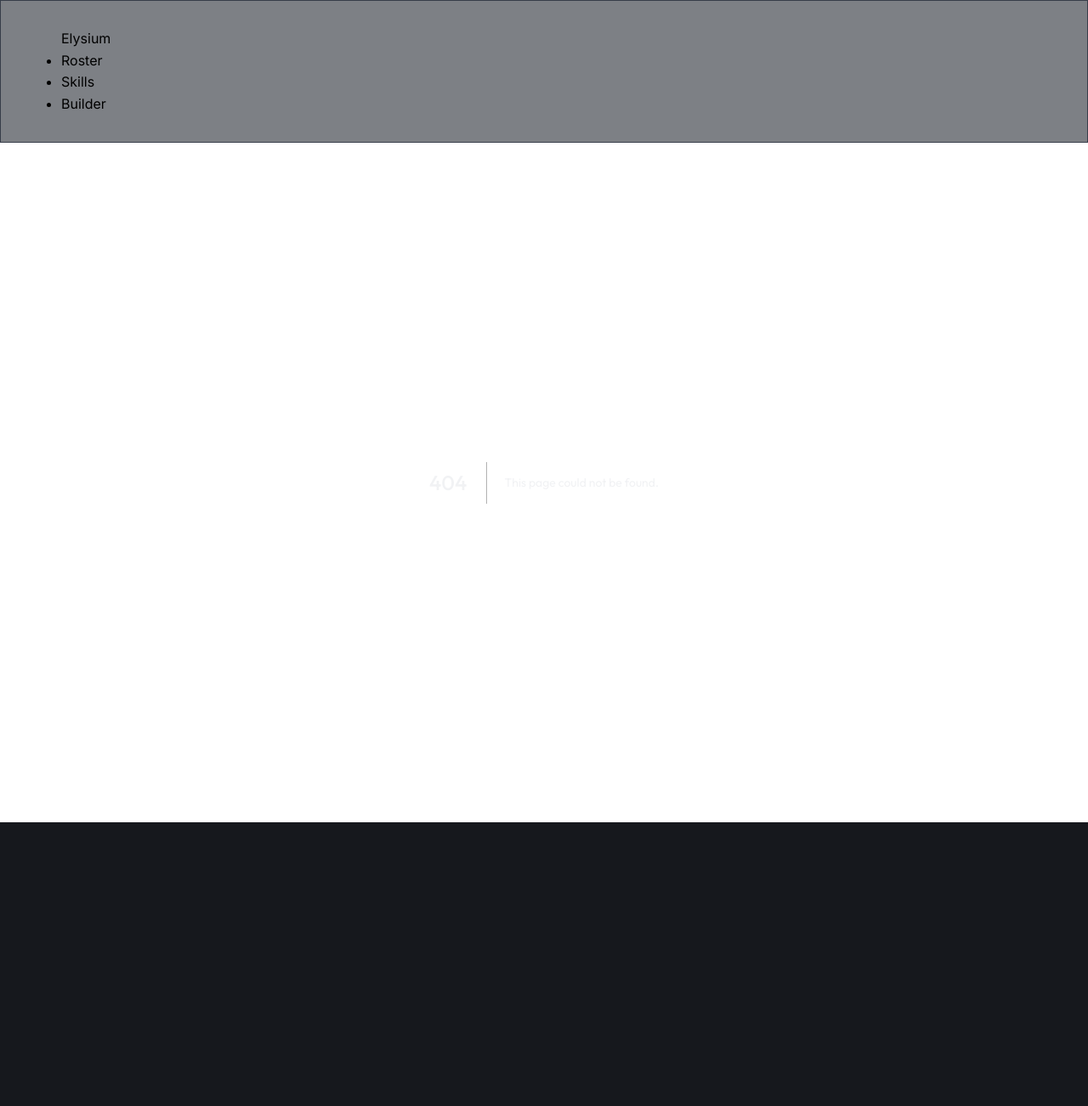
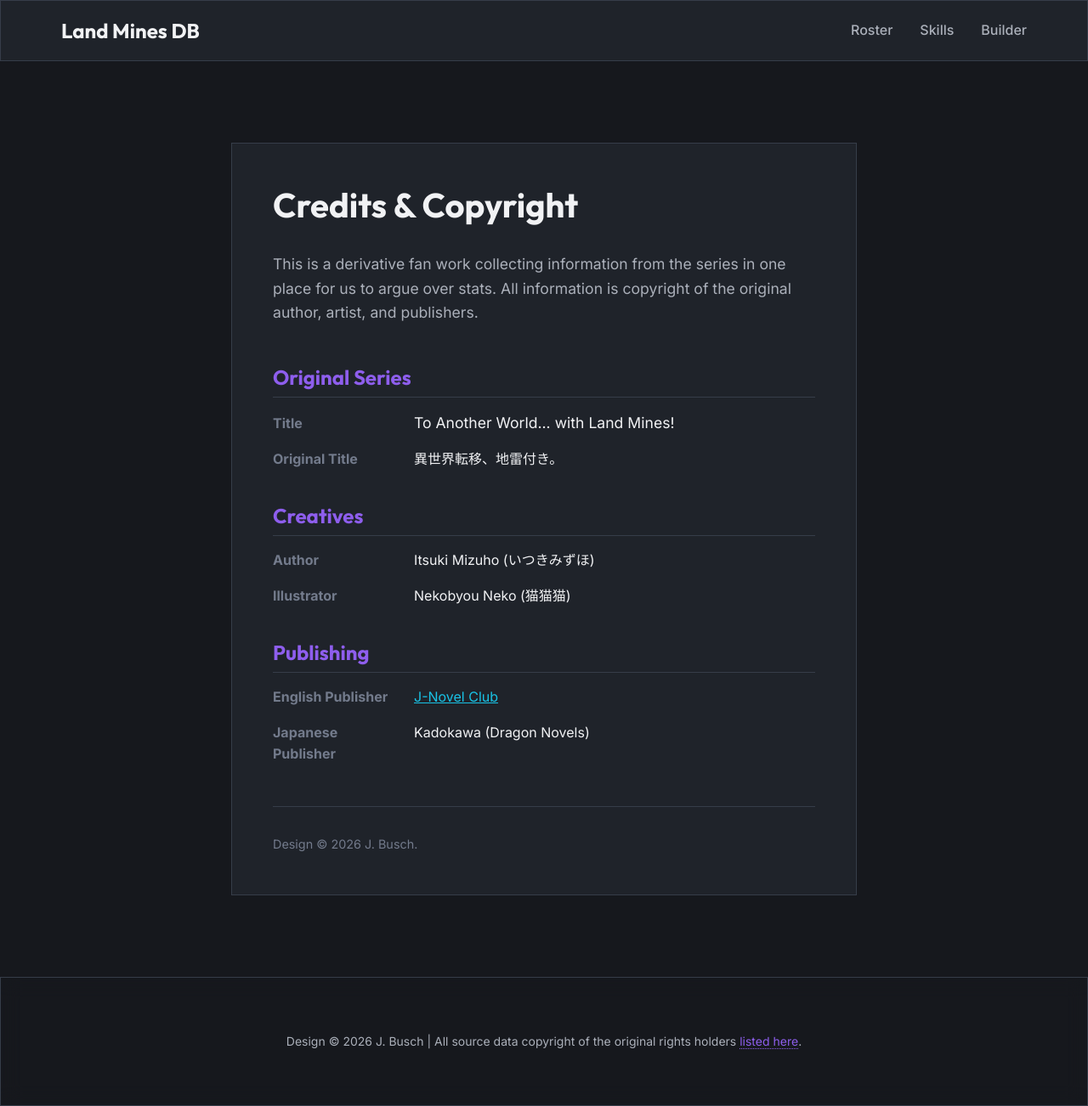
Before and after one commit to sorvani/tanwlm, a Next.js app: page /credits in a window 1280 px wide. Before the commit this address had no page. Shown: the whole page at 85% size. Before the commit the page ends 968 px from the top, so only its background shows below. Built offline with nearby package versions, Linux system fonts and the light colour scheme.

Commit message:
update name add copyright andoriginal ownship

```diff
--- /dev/null
+++ b/src/app/credits/page.tsx
@@ -0,0 +1,65 @@
+import Link from 'next/link';
+
+export default function CreditsPage() {
+    return (
+        <div className="container" style={{ maxWidth: '800px', marginTop: '4rem', marginBottom: '4rem' }}>
+            <div className="glass-panel" style={{ padding: '3rem' }}>
+                <h1 style={{ fontSize: '2.5rem', marginBottom: '2rem', color: 'hsl(var(--text-primary))' }}>Credits & Copyright</h1>
+
+                <div style={{ marginBottom: '3rem' }}>
+                    <p style={{ fontSize: '1.1rem', lineHeight: '1.6', color: 'hsl(var(--text-secondary))', marginBottom: '1rem' }}>
+                        This is a derivative fan work collecting information from the series in one place for us to argue over stats.
+                        All information is copyright of the original author, artist, and publishers.
+                    </p>
+                </div>
+
+                <section style={{ marginBottom: '2.5rem' }}>
+                    <h2 style={{ fontSize: '1.5rem', marginBottom: '1rem', color: 'hsl(var(--accent-primary))', borderBottom: '1px solid hsl(var(--glass-border))', paddingBottom: '0.5rem' }}>
+                        Original Series
+                    </h2>
+                    <div style={{ display: 'grid', gridTemplateColumns: '150px 1fr', gap: '1rem', alignItems: 'baseline' }}>
+                        <span style={{ color: 'hsl(var(--text-muted))', fontWeight: 'bold' }}>Title</span>
+                        <span style={{ fontSize: '1.1rem' }}>To Another World... with Land Mines!</span>
+
+                        <span style={{ color: 'hsl(var(--text-muted))', fontWeight: 'bold' }}>Original Title</span>
+                        <span>異世界転移、地雷付き。</span>
+                    </div>
+                </section>
+
+                <section style={{ marginBottom: '2.5rem' }}>
+                    <h2 style={{ fontSize: '1.5rem', marginBottom: '1rem', color: 'hsl(var(--accent-primary))', borderBottom: '1px solid hsl(var(--glass-border))', paddingBottom: '0.5rem' }}>
+                        Creatives
+                    </h2>
+                    <div style={{ display: 'grid', gridTemplateColumns: '150px 1fr', gap: '1rem', alignItems: 'baseline' }}>
+                        <span style={{ color: 'hsl(var(--text-muted))', fontWeight: 'bold' }}>Author</span>
+                        <span>Itsuki Mizuho (いつきみずほ)</span>
+
+                        <span style={{ color: 'hsl(var(--text-muted))', fontWeight: 'bold' }}>Illustrator</span>
+                        <span>Nekobyou Neko (猫猫猫)</span>
+                    </div>
+                </section>
+
+                <section style={{ marginBottom: '2rem' }}>
+                    <h2 style={{ fontSize: '1.5rem', marginBottom: '1rem', color: 'hsl(var(--accent-primary))', borderBottom: '1px solid hsl(var(--glass-border))', paddingBottom: '0.5rem' }}>
+                        Publishing
+                    </h2>
+                    <div style={{ display: 'grid', gridTemplateColumns: '150px 1fr', gap: '1rem', alignItems: 'baseline' }}>
+                        <span style={{ color: 'hsl(var(--text-muted))', fontWeight: 'bold' }}>English Publisher</span>
+                        <a href="https://j-novel.club/series/to-another-world-with-land-mines" target="_blank" rel="noopener noreferrer" style={{ color: 'hsl(var(--accent-secondary))', textDecoration: 'underline' }}>
+                            J-Novel Club
+                        </a>
+
+                        <span style={{ color: 'hsl(var(--text-muted))', fontWeight: 'bold' }}>Japanese Publisher</span>
+                        <span>Kadokawa (Dragon Novels)</span>
+                    </div>
+                </section>
+
+                <div style={{ marginTop: '3rem', paddingTop: '2rem', borderTop: '1px solid hsl(var(--glass-border))', fontSize: '0.9rem', color: 'hsl(var(--text-muted))' }}>
+                    <p>
+                        Design &copy; 2026 J. Busch.
+                    </p>
+                </div>
+            </div>
+        </div>
+    );
+}
--- a/src/app/globals.css
+++ b/src/app/globals.css
@@ -1,10 +1,17 @@
 :root {
   /* HSL Color Palette - Premium Dark Mode */
   /* Backgrounds */
-  --bg-primary: 220 15% 10%;   /* Very dark blue-grey */
-  --bg-secondary: 220 15% 14%; /* Slightly lighter */
-  --bg-tertiary: 220 15% 18%;  /* Card background */
-  --bg-glass: 220 15% 18% / 0.6; /* Glass effect base */
+  --bg-primary: 220 15% 10%;
+  /* Very dark blue-grey */
+  --bg-secondary: 220 15% 14%;
+  /* Slightly lighter */
+  --bg-tertiary: 220 15% 18%;
+  /* Card background */
+  --bg-glass: 220 15% 18% / 0.6;
+  /* Glass effect base */
+  --glass-bg: 220 15% 18% / 0.6;
+  /* Glass effect base */
+  --glass-border: 220 15% 25%;
 
   /* Text */
   --text-primary: 220 10% 95%;
@@ -12,8 +19,10 @@
   --text-muted: 220 10% 50%;
 
   /* Accents */
-  --accent-primary: 260 80% 65%; /* Soft Violet */
-  --accent-secondary: 190 80% 50%; /* Cyan */
+  --accent-primary: 260 80% 65%;
+  /* Soft Violet */
+  --accent-secondary: 190 80% 50%;
+  /* Cyan */
   --accent-glow: 260 80% 65% / 0.4;
 
   /* State Colors */
@@ -50,7 +59,18 @@ body {
   line-height: 1.6;
 }
 
-h1, h2, h3, h4, h5, h6 {
+.layout-wrapper {
+  display: flex;
+  flex-direction: column;
+  min-height: 100vh;
+}
+
+h1,
+h2,
+h3,
+h4,
+h5,
+h6 {
   font-family: var(--font-outfit), sans-serif;
   color: hsl(var(--text-primary));
   line-height: 1.2;
@@ -80,8 +100,81 @@ a:hover {
   padding: 2rem;
 }
 
+/* Header & Footer */
+.main-header {
+  position: sticky;
+  top: 0;
+  z-index: 100;
+  border-bottom: 1px solid hsl(var(--border-color));
+}
+
+.header-content {
+  display: flex;
+  justify-content: space-between;
+  align-items: center;
+  padding: 1rem 2rem;
+}
+
+.logo {
+  font-family: var(--font-outfit);
+  font-weight: 700;
+  font-size: 1.5rem;
+  color: hsl(var(--text-primary));
+}
+
+.nav-links {
+  display: flex;
+  gap: 2rem;
+  list-style: none;
+}
+
+.nav-links a {
+  font-weight: 500;
+  color: hsl(var(--text-secondary));
+}
+
+.nav-links a:hover {
+  color: hsl(var(--accent-primary));
+}
+
+.main-footer {
+  margin-top: auto;
+  padding: 2rem 0;
+  border-top: 1px solid hsl(var(--border-color));
+  background: var(--bg-tertiary);
+}
+
+.footer-content {
+  text-align: center;
+  color: hsl(var(--text-secondary));
+  font-size: 0.875rem;
+}
+
+.footer-content .disclaimer {
+  margin-top: 1rem;
+  font-size: 0.75rem;
+  opacity: 0.7;
+  max-width: 600px;
+  margin-left: auto;
+  margin-right: auto;
+}
+
+.hover-link {
+  color: hsl(var(--accent-primary));
+  text-decoration: none;
+  border-bottom: 1px dotted currentColor;
+  transition: opacity 0.2s;
+}
+
+.hover-link:hover {
+  opacity: 0.8;
+  border-bottom-style: solid;
+}
+
 /* Button & Input Base Styles */
-button, input, select {
+button,
+input,
+select {
   font-family: inherit;
 }
 
--- a/src/app/layout.tsx
+++ b/src/app/layout.tsx
@@ -14,8 +14,8 @@ const outfit = Outfit({
 });
 
 export const metadata: Metadata = {
-  title: "Elysium - Character Data",
-  description: "Character tracker and builder for To Another World! With Land Mines",
+  title: "Land Mines DB & Character Simulator",
+  description: "Character tracker and builder for To Another World... with Land Mines!",
 };
 
 export default function RootLayout({
@@ -30,7 +30,7 @@ export default function RootLayout({
           <header className="main-header glass-panel">
             <div className="container header-content">
               <Link href="/" className="logo">
-                Elysium
+                Land Mines DB
               </Link>
               <nav>
                 <ul className="nav-links">
@@ -42,6 +42,11 @@ export default function RootLayout({
             </div>
           </header>
           <main>{children}</main>
+          <footer className="main-footer glass-panel">
+            <div className="container footer-content">
+              <p>Design &copy; {new Date().getFullYear()} J. Busch | All source data copyright of the original rights holders <Link href="/credits" className="hover-link">listed here</Link>.</p>
+            </div>
+          </footer>
         </div>
       </body>
     </html>
```
Also changed, not shown: src/app/page.tsx (+5 -2 lines), 2 other files (tests, documents, lock files or other folders).
